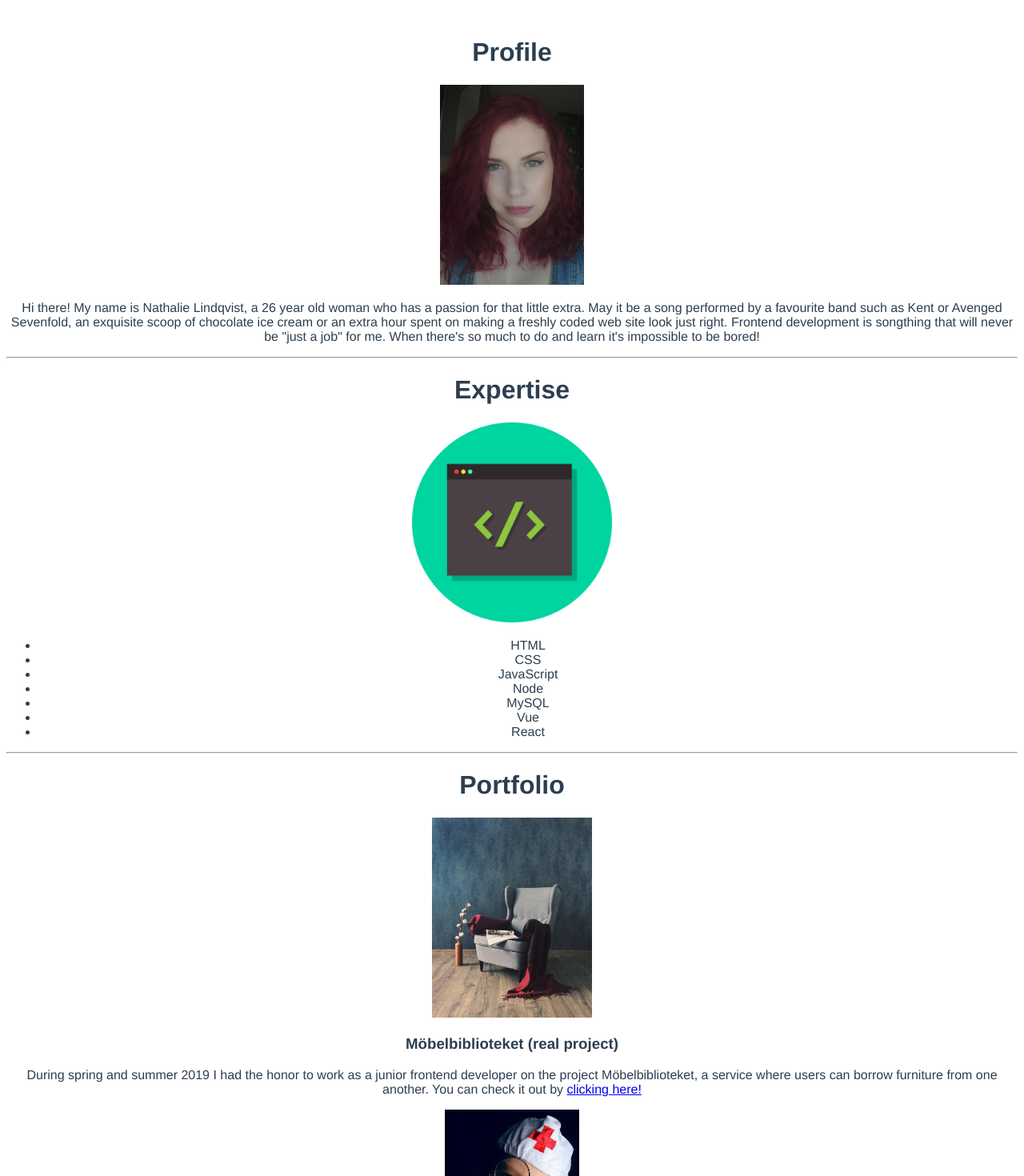
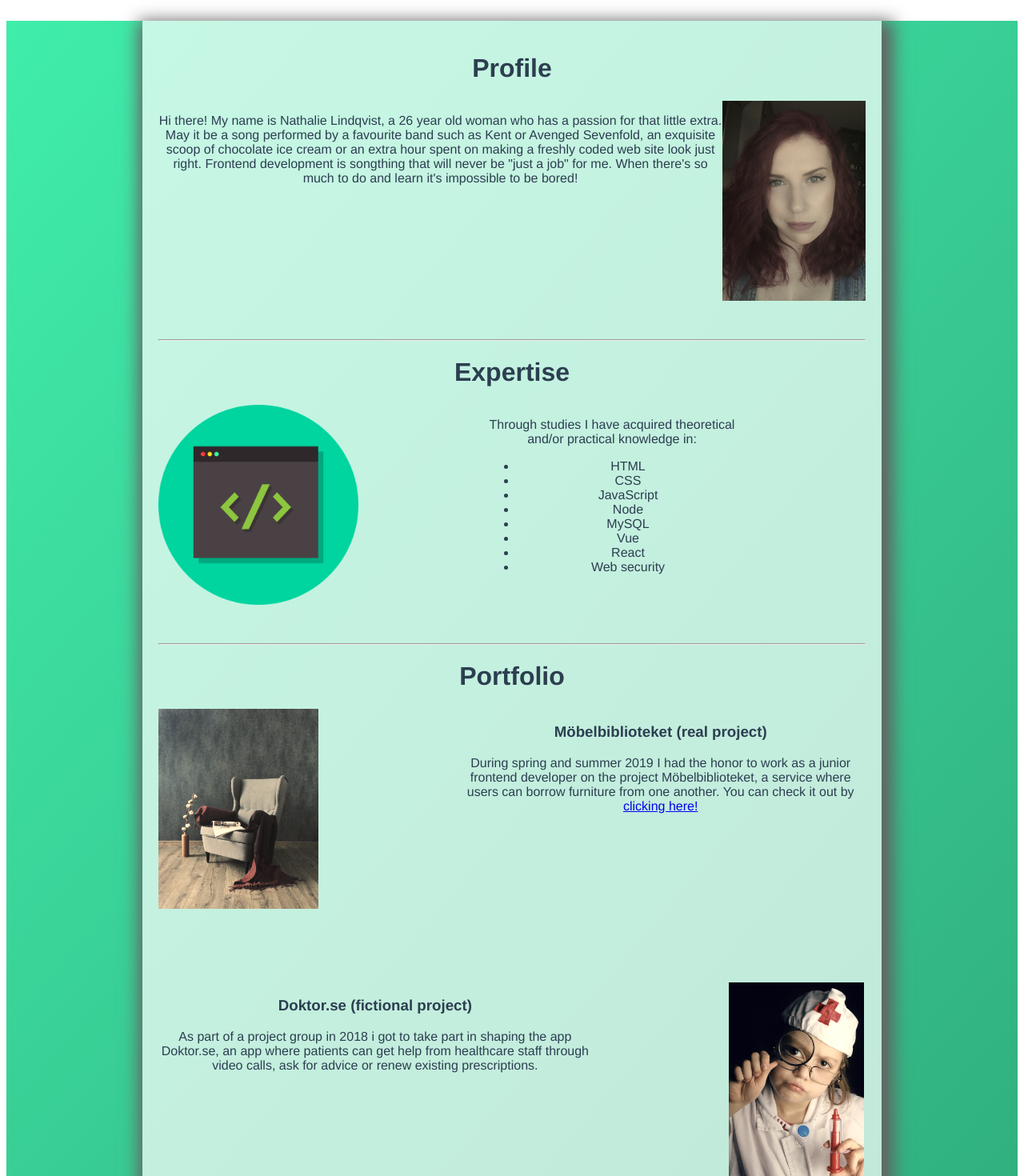
Before and after one commit to nathalielindqvist/agil-projekt, a Vue app: page /nathalie in a window 1280 px wide. Shown: the part 60-1530 px from the top of the page at 80% size. Built offline with nearby package versions, Linux system fonts and the light colour scheme.

Commit message:
Backround color + grid placement

```diff
--- a/src/views/Nathalie.vue
+++ b/src/views/Nathalie.vue
@@ -1,12 +1,18 @@
 <template>
   <div class="container">
       <div class="content">
-          <h1>Profile</h1>
-          <img src="../assets/Nathalie.jpg" alt="Profile picture Nathalie" height="250">
-          <p>Hi there! My name is Nathalie Lindqvist, a 26 year old woman who has a passion for that little extra. May it be a song performed by a favourite band such as Kent or Avenged Sevenfold, an exquisite scoop of chocolate ice cream or an extra hour spent on making a freshly coded web site look just right. Frontend development is songthing that will never be "just a job" for me. When there's so much to do and learn it's impossible to be bored!</p>
+          <h1 class="grid-item-header">Profile</h1>
+          <div class="grid-item-container">
+          <img id="grid-item-image1" src="../assets/Nathalie.jpg" alt="Profile picture Nathalie" height="250">
+          <p class="grid-item-profile">Hi there! My name is Nathalie Lindqvist, a 26 year old woman who has a passion for that little extra. May it be a song performed by a favourite band such as Kent or Avenged Sevenfold, an exquisite scoop of chocolate ice cream or an extra hour spent on making a freshly coded web site look just right. Frontend development is songthing that will never be "just a job" for me. When there's so much to do and learn it's impossible to be bored!</p>
+          </div>
           <hr>
-          <h1>Expertise</h1>
-          <img src="../assets/expertise.png" alt="Simple HTML tag symbole" height="250">
+
+          <h1 class="grid-item-header">Expertise</h1>
+          <div class="grid-item-container">
+          <img id="grid-item-image2" src="../assets/expertise.png" alt="Simple HTML tag symbole" height="250">
+          <div class="grid-item-expertise">
+            <p>Through studies I have acquired theoretical and/or practical knowledge in:</p>
             <ul>
                 <li>HTML</li>
                 <li>CSS</li>
@@ -15,19 +21,26 @@
                 <li>MySQL</li>
                 <li>Vue</li>
                 <li>React</li>
+                <li>Web security</li>
             </ul>
+          </div>
+          </div>
           <hr>
-          <h1>Portfolio</h1>
-          <section>
-          <img src="../assets/chair.jpg" alt="Arm chair" height="250">
+
+
+          <h1 class="grid-item-header">Portfolio</h1>
+          <div class="grid-item-container">
+          <img id="grid-item-image3" src="../assets/chair.jpg" alt="Arm chair" height="250">
+          <section class="grid-item-portfolio1">
             <h3>Möbelbiblioteket (real project)</h3>
             <p>During spring and summer 2019 I had the honor to work as a junior frontend developer on the project Möbelbiblioteket, a service where users can borrow furniture from one another. You can check it out by <a href="http://mobelbiblioteket.se/" target="_blank">clicking here!</a></p>
           </section>
-          <section>
-              <img src="../assets/doctor.jpg" alt="Cild playing doctor" height="250">
+              <img id="grid-item-image4" src="../assets/doctor.jpg" alt="Cild playing doctor" height="250">
+          <section class="grid-item-portfolio2">
               <h3>Doktor.se (fictional project)</h3>
               <p>As part of a project group in 2018 i got to take part in shaping the app Doktor.se, an app where patients can get help from healthcare staff through video calls, ask for advice or renew existing prescriptions.</p>
           </section>
+          </div>
 
 
       </div>
@@ -44,4 +57,66 @@ export default {
 
 <style scoped>
 
+.container {
+    background-image: linear-gradient(to bottom right, #40edaa, #31af7f);
+}
+
+.content {
+    width: 70%;
+    margin: auto;
+    padding: 20px 20px 100px 20px;
+    background-color: rgba(255, 255, 255, 0.7);
+    box-shadow: 5px 10px 20px 10px #636363;
+}
+
+.grid-item-container {
+    display: grid;
+    grid-template-columns: repeat(5, 1fr);
+    grid-template-rows: repeat(5, 20%);
+    row-gap: 10px;
+}
+
+#grid-item-image1 {
+    grid-column: 5/6;
+    grid-row: 1/2;
+    filter: sepia(50%);
+}
+
+#grid-item-image2 {
+    grid-column: 1/2;
+    grid-row: 1/2;
+}
+
+#grid-item-image3 {
+    grid-column: 1/2;
+    grid-row: 1/3;
+    filter: sepia(50%);
+}
+
+#grid-item-image4 {
+    grid-column: 5/6;
+    grid-row: 4/6;
+    filter: sepia(50%);
+}
+
+.grid-item-profile {
+    grid-column: 1/5;
+    grid-row: 1/3;
+}
+
+.grid-item-expertise {
+    grid-column: 3/5;
+    grid-row: 1/2;
+}
+
+.grid-item-portfolio1 {
+    grid-column: 3/6;
+    grid-row: 1/3;
+}
+
+.grid-item-portfolio2 {
+    grid-column: 1/4;
+    grid-row: 4/6;
+}
+
 </style>
```
Lines whose indentation alone changed are shown as unchanged.
